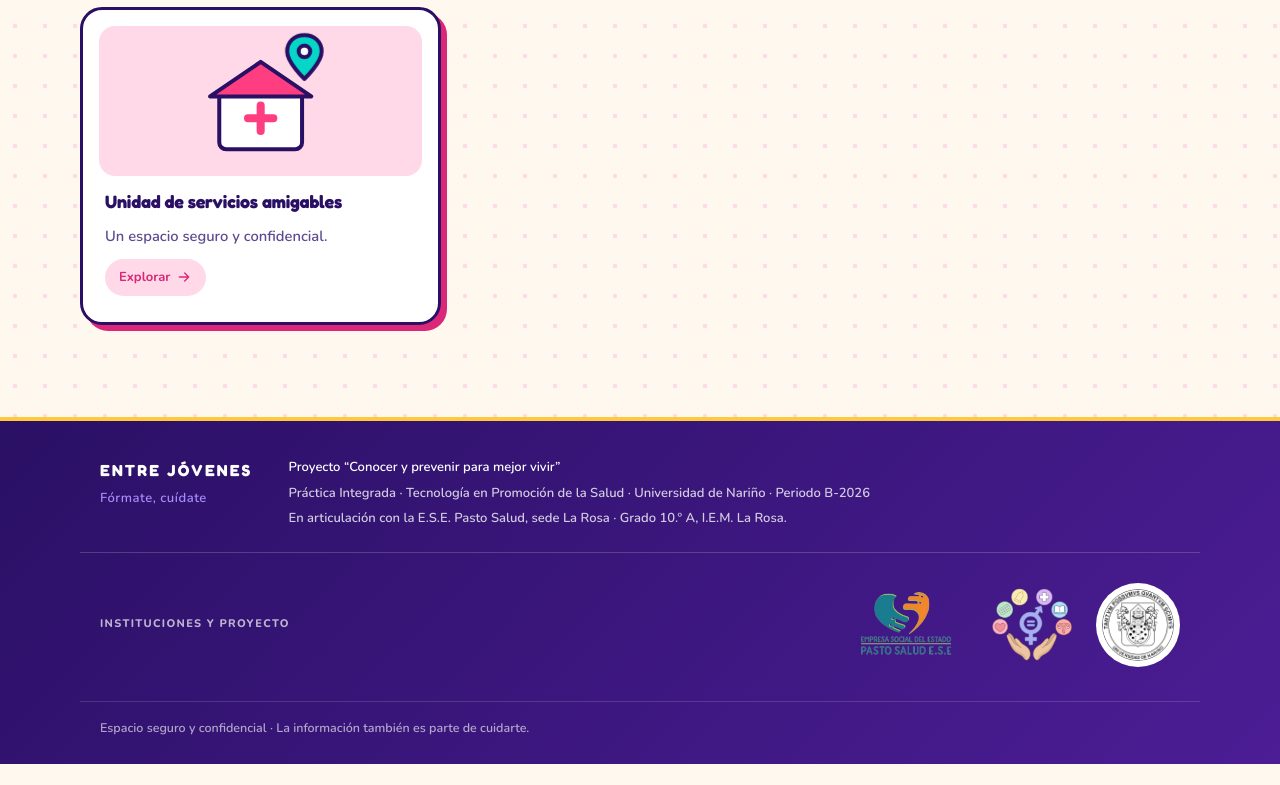
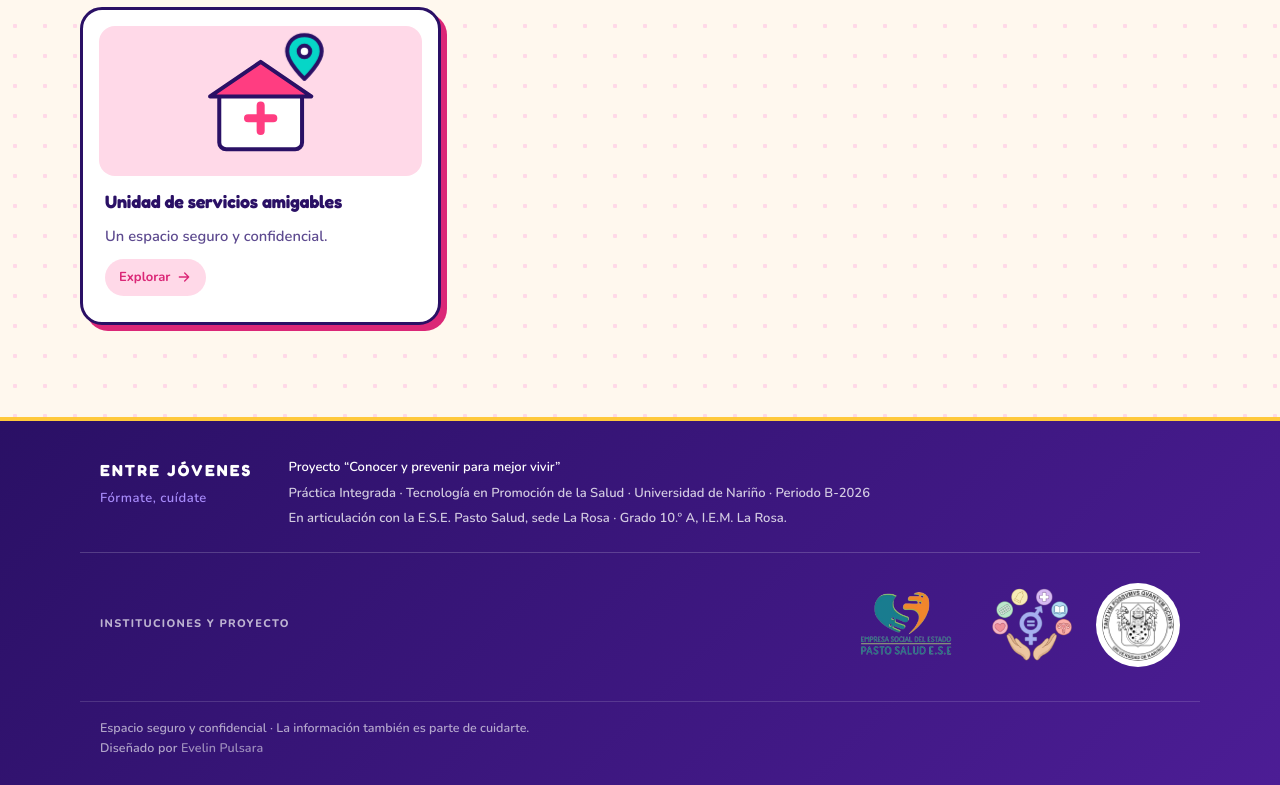
Before and after one commit to evelinpulsara/EntreJovenes, a plain HTML site: page index.html in a window 1280 px wide. Shown: the part 1129-1914 px from the top of the page. Before the commit the page ends 1893 px from the top, so only its background shows below. Drawn offline with nearby package versions, Linux system fonts and the light colour scheme.

Commit message:
Agregar crédito discreto del diseñador en el footer

```diff
--- a/assets/css/styles.css
+++ b/assets/css/styles.css
@@ -1550,6 +1550,21 @@ body.is-locked { overflow: hidden; }
   border-top: 1px solid rgba(255, 255, 255, 0.14);
 }
 .site-footer__bottom p { margin: 0; font-size: 12.5px; color: rgba(255, 255, 255, 0.62); }
+.site-footer__credit {
+  margin-top: 6px;
+  font-size: 11px;
+  color: rgba(255, 255, 255, 0.4);
+  letter-spacing: 0.01em;
+}
+.site-footer__credit a {
+  color: rgba(255, 255, 255, 0.52);
+  text-decoration: none;
+  transition: color 0.2s ease;
+}
+.site-footer__credit a:hover,
+.site-footer__credit a:focus-visible {
+  color: rgba(255, 255, 255, 0.9);
+}
 
 /* ============================================================
    ACCESIBILIDAD / MOVIMIENTO
--- a/index.html
+++ b/index.html
@@ -13,7 +13,7 @@
     href="https://fonts.googleapis.com/css2?family=Fredoka:wght@500;600;700&family=Nunito:wght@500;600;700;800&display=swap"
     rel="stylesheet"
   />
-  <link rel="stylesheet" href="assets/css/styles.css?v=2" />
+  <link rel="stylesheet" href="assets/css/styles.css?v=3" />
   <link rel="stylesheet" href="assets/css/vibrante.css?v=7" />
 </head>
 
@@ -82,6 +82,9 @@
 
     <div class="wrap site-footer__bottom">
       <p>Espacio seguro y confidencial · La información también es parte de cuidarte.</p>
+      <p class="site-footer__credit">
+        Diseñado por <a href="https://wa.me/573196933085" target="_blank" rel="noopener noreferrer">Evelin Pulsara</a>
+      </p>
     </div>
   </footer>
 
```
